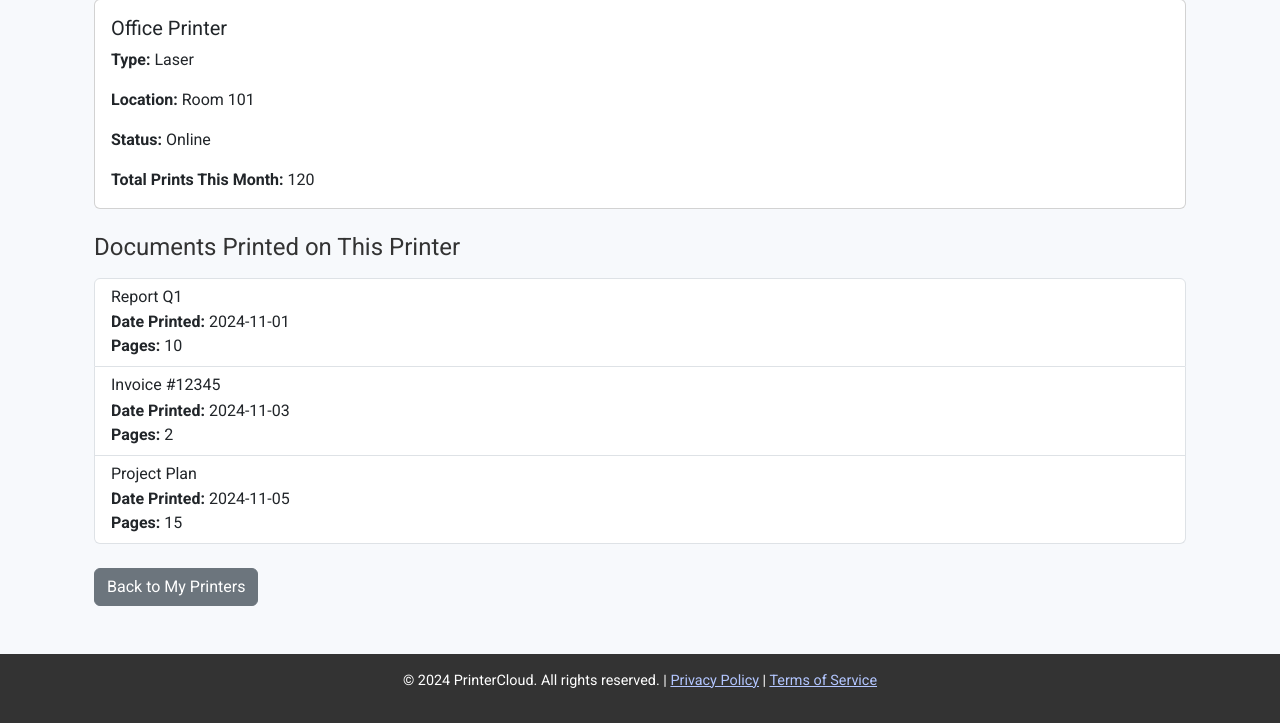
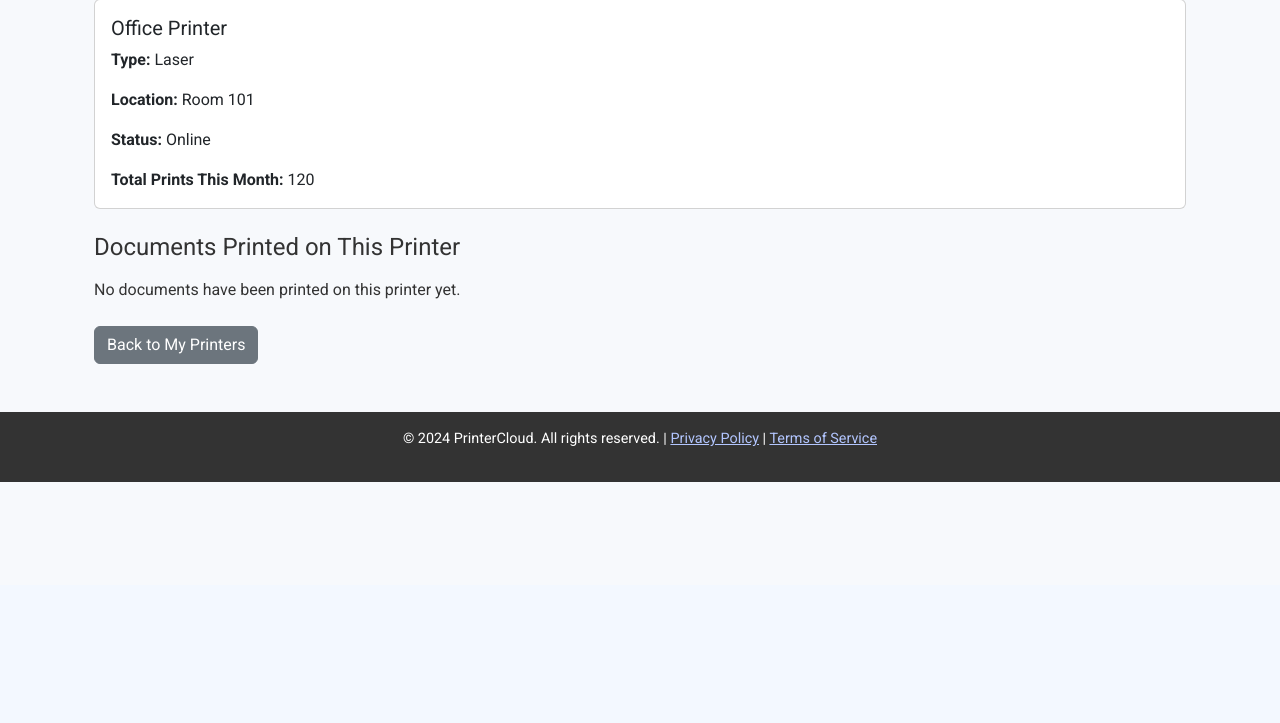
Before and after one commit to zavodIT/printercloud, a Django app: page /my-printers/1/ in a window 1280 px wide. Shown: the part 215-938 px from the top of the page. After the commit the page ends 697 px from the top, so only its background shows below. Run offline with Django 4.2, Linux system fonts and the light colour scheme; data that the repository does not hold is empty; some libraries are stand-ins or nearby versions.

Commit message:
get documents by api

```diff
--- a/apps/dashboard/backend.py
+++ b/apps/dashboard/backend.py
@@ -80,3 +80,24 @@ class PrinterAPI:
                 return {"error": "Invalid JSON response from server", "details": result.stdout}
         else:
             return {"error": "Curl command failed", "details": result.stderr}
+
+    def get_printed_documents(self, printer_id, profile_id):
+        """
+        Fetches a list of documents printed on a specific printer.
+
+        :param printer_id: The ID of the printer
+        :param profile_id: The profile ID associated with the user
+        :return: A list of documents or an error message
+        """
+        url = f"{self.api_url}/user/profile/documents"
+        params = {
+            "printerId": printer_id,
+            "profile_id": profile_id
+        }
+
+        response = requests.get(url, headers=self.headers, params=params)
+
+        if response.status_code == 200:
+            return response.json()
+        else:
+            return {"error": response.status_code, "message": response.text}
--- a/apps/dashboard/views.py
+++ b/apps/dashboard/views.py
@@ -111,7 +111,12 @@ def start_print(request):
 from django.shortcuts import render
 
 def printer_details(request, printer_id):
-    # Mock data for a printer
+    # Initialize PrinterAPI instance
+    api_url = "https://default-blackbird-aleksandrs-organization-c5c42-0.blackbird-relay.a8r.io/auth0-google-api"
+    auth_token = settings.AUTH_TOKEN
+    printer_api = PrinterAPI(api_url, auth_token)
+
+    # Mock printer information
     printer = {
         "printerName": "Office Printer",
         "printerType": "Laser",
@@ -120,12 +125,8 @@ def printer_details(request, printer_id):
         "printsThisMonth": 120
     }
 
-    # Mock list of printed documents
-    printed_documents = [
-        {"name": "Report Q1", "date_printed": "2024-11-01", "pages": 10},
-        {"name": "Invoice #12345", "date_printed": "2024-11-03", "pages": 2},
-        {"name": "Project Plan", "date_printed": "2024-11-05", "pages": 15}
-    ]
+    # Fetch printed documents for the specified printer
+    printed_documents = printer_api.get_printed_documents(printer_id, profile_id="11222")
 
     context = {
         'printer': printer,
--- a/templates/dashboard/printer_details.html
+++ b/templates/dashboard/printer_details.html
@@ -15,15 +15,15 @@
         </div>
     </div>
 
-    <!-- Mock List of Printed Documents -->
+    <!-- List of Printed Documents with Profile Information -->
     <h4 class="mb-3">Documents Printed on This Printer</h4>
     {% if printed_documents %}
         <ul class="list-group mb-4">
             {% for document in printed_documents %}
                 <li class="list-group-item">
-                    <h6 class="mb-1">{{ document.name }}</h6>
-                    <p class="mb-0"><strong>Date Printed:</strong> {{ document.date_printed }}</p>
-                    <p class="mb-0"><strong>Pages:</strong> {{ document.pages }}</p>
+                    <h6 class="mb-1">{{ document.documentName }}</h6>
+                    <p class="mb-0"><strong>Date Printed:</strong> {{ document.printedAt }}</p>
+                    <p class="mb-0"><strong>User:</strong> {{ document.profile.name }} ({{ document.profile.email }})</p>
                 </li>
             {% endfor %}
         </ul>
```
Also changed, not shown: templates/dashboard/add_printer.html (+4 -4 lines).
